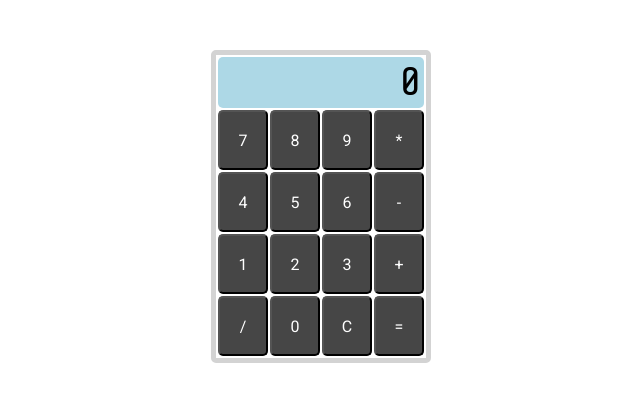
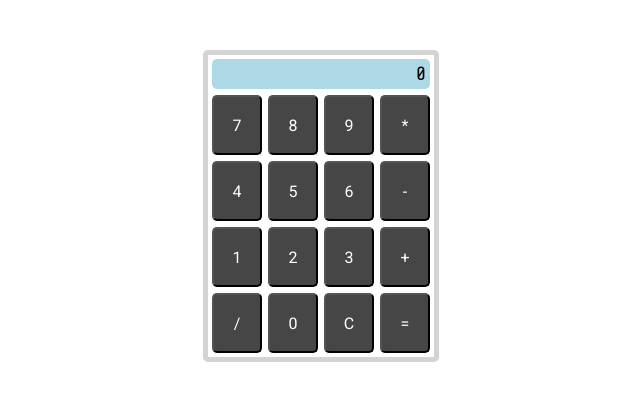
Before and after one commit to MoDmkd/JavaScript-homework-SEDC, a plain HTML site: page jQuery calc/index.html in a window 1280 px wide. Shown: the whole page, without its empty margins (319-959 px from the left). Drawn offline with nearby package versions, Linux system fonts and the light colour scheme.

Commit message:
Update style.css

```diff
--- a/jQuery calc/style.css
+++ b/jQuery calc/style.css
@@ -10,14 +10,16 @@ button {
     color: #fff;
     font-family: 'Roboto', sans-serif;
     border-radius: 5px;
+    margin: 2px;
 }
 #display{
     font-family: 'Share Tech Mono', monospace;
-    padding: 3px;
+    padding: 4px 4px 4px 0;
     background-color: lightblue;
     text-align: right;
-    font-size: 2.5em;
+    font-size: 1.2em;
     border-radius: 5px;
+    margin:2px;
 }
 table{
     margin: 50px auto;
```
